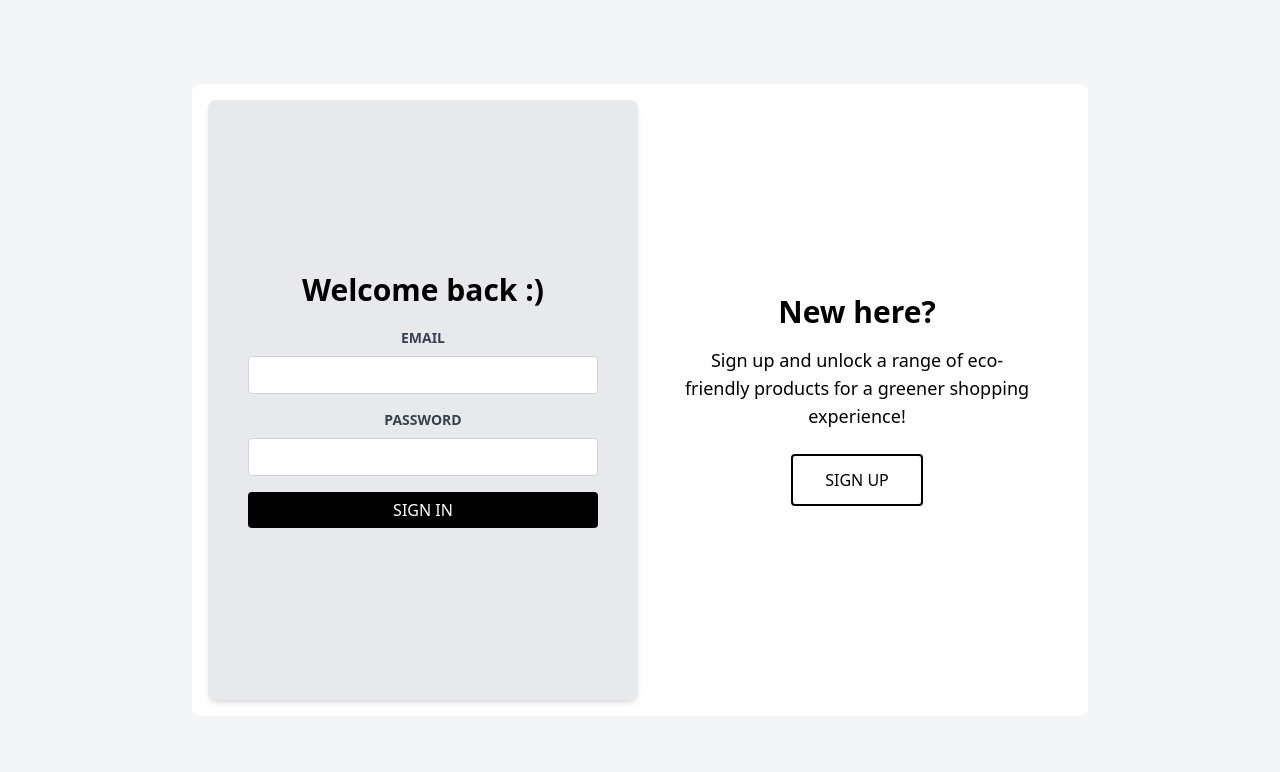
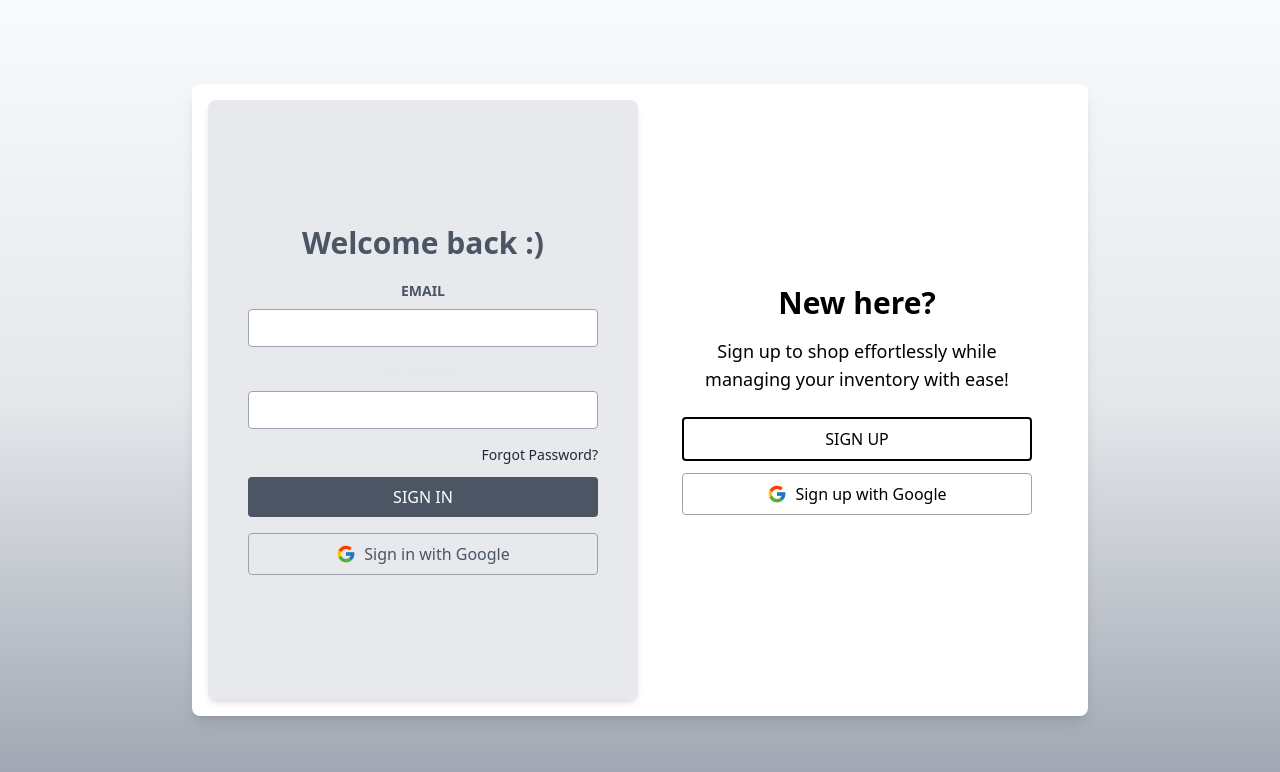
Before and after one commit to ydv-kanchan/Examify, a React (Vite) app in the folder Frontend/: page / in a window 1280 px wide. Shown: the top 772 px of the page. Built offline with nearby package versions, Linux system fonts and the light colour scheme.

Commit message:
signup_login ui

```diff
--- a/Frontend/package.json
+++ b/Frontend/package.json
@@ -12,6 +12,7 @@
   "dependencies": {
     "react": "^19.0.0",
     "react-dom": "^19.0.0",
+    "react-icons": "^5.5.0",
     "react-router-dom": "^7.2.0"
   },
   "devDependencies": {
--- a/Frontend/src/Components/Signup_Login.jsx
+++ b/Frontend/src/Components/Signup_Login.jsx
@@ -1,40 +1,57 @@
 import React from "react";
+import { FcGoogle } from "react-icons/fc"; // Google icon
 
 const SignUp_Login = () => {
   return (
-    <div className="flex justify-center items-center h-screen bg-gray-100  bg-opacity-90 shadow-md p-10">
+    <div className="flex justify-center items-center h-screen bg-gradient-to-b from-gray-50 via-gray-200 to-gray-400 shadow-md p-10">
       {/* Outer Container with White Background */}
-      <div className="bg-white rounded-lg p-4 flex w-full max-w-4xl justify-center gap-x-1">
+      <div className="bg-white rounded-lg p-4 flex w-full max-w-4xl justify-center gap-x-1 shadow-lg">
         {/* Left Side - Sign In */}
         <div className="w-[500px] h-[600px] bg-gray-200 bg-opacity-90 shadow-md p-10 rounded-lg flex items-center justify-center">
           <div className="text-center w-full max-w-sm mx-auto">
-            <h2 className="text-3xl font-semibold mb-5">Welcome back :)</h2>
+            <h2 className="text-3xl font-semibold mb-5 text-gray-600">
+              Welcome back :)
+            </h2>
             <form>
               <div className="mb-4">
-                <label className="block text-gray-700 text-sm font-bold mb-2">
+                <label className="block text-gray-600 text-sm font-bold mb-2">
                   EMAIL
                 </label>
                 <input
                   type="email"
-                  className="w-full p-1.5 border border-gray-300 rounded focus:outline-none focus:ring-2 focus:ring-black"
+                  className="w-full p-1.5 border border-gray-400 rounded focus:outline-none focus:ring-1 focus:ring-gray-600"
                   required
                 />
               </div>
               <div className="mb-4">
-                <label className="block text-gray-700 text-sm font-bold mb-2">
+                <label className="block text-gray-200 text-sm font-bold mb-2">
                   PASSWORD
                 </label>
                 <input
                   type="password"
-                  className="w-full p-1.5 border border-gray-300 rounded focus:outline-none focus:ring-2 focus:ring-black"
+                  className="w-full p-1.5 border border-gray-400 rounded focus:outline-none focus:ring-1 focus:ring-gray-600"
                   required
                 />
               </div>
+
+              {/* Forgot Password Link (Now above Sign In button) */}
+              <p className="text-sm text-gray-800 hover:text-gray-600 cursor-pointer text-right mb-3">
+                Forgot Password?
+              </p>
+
               <button
                 type="submit"
-                className="w-full bg-black text-white py-1.5 px-3 rounded hover:bg-gray-800"
+                className="w-full bg-gray-600 text-white py-2 px-3 rounded hover:bg-gray-500 mb-4"
               >
                 SIGN IN
+              </button>
+
+              {/* Google Sign-In Button */}
+              <button className="w-full border border-gray-400 py-2 px-3 rounded flex items-center justify-center gap-2 hover:bg-gray-300 transition">
+                <FcGoogle className="text-xl" />
+                <span className="text-gray-600 font-medium">
+                  Sign in with Google
+                </span>
               </button>
             </form>
           </div>
@@ -45,11 +62,19 @@ const SignUp_Login = () => {
           <div className="max-w-sm">
             <h1 className="text-3xl font-semibold mb-4">New here?</h1>
             <p className="text-lg mb-6">
-              Sign up and unlock a range of eco-friendly products for a greener
-              shopping experience!
+              Sign up to shop effortlessly while managing your inventory with
+              ease!
             </p>
-            <button className="border-2 border-black text-black py-3 px-8 rounded hover:bg-black hover:text-white transition">
+            <button className="w-full border-2 border-black text-black py-2 px-3 rounded hover:bg-black hover:text-white transition mb-3">
               SIGN UP
+            </button>
+
+            {/* Google Sign-Up Button */}
+            <button className="w-full border border-gray-400 py-2 px-3 rounded flex items-center justify-center gap-2 hover:bg-gray-300 transition">
+              <FcGoogle className="text-xl" />
+              <span className="text-black font-medium">
+                Sign up with Google
+              </span>
             </button>
           </div>
         </div>
```
Also changed, not shown: 1 other file (tests, documents, lock files or other folders).
